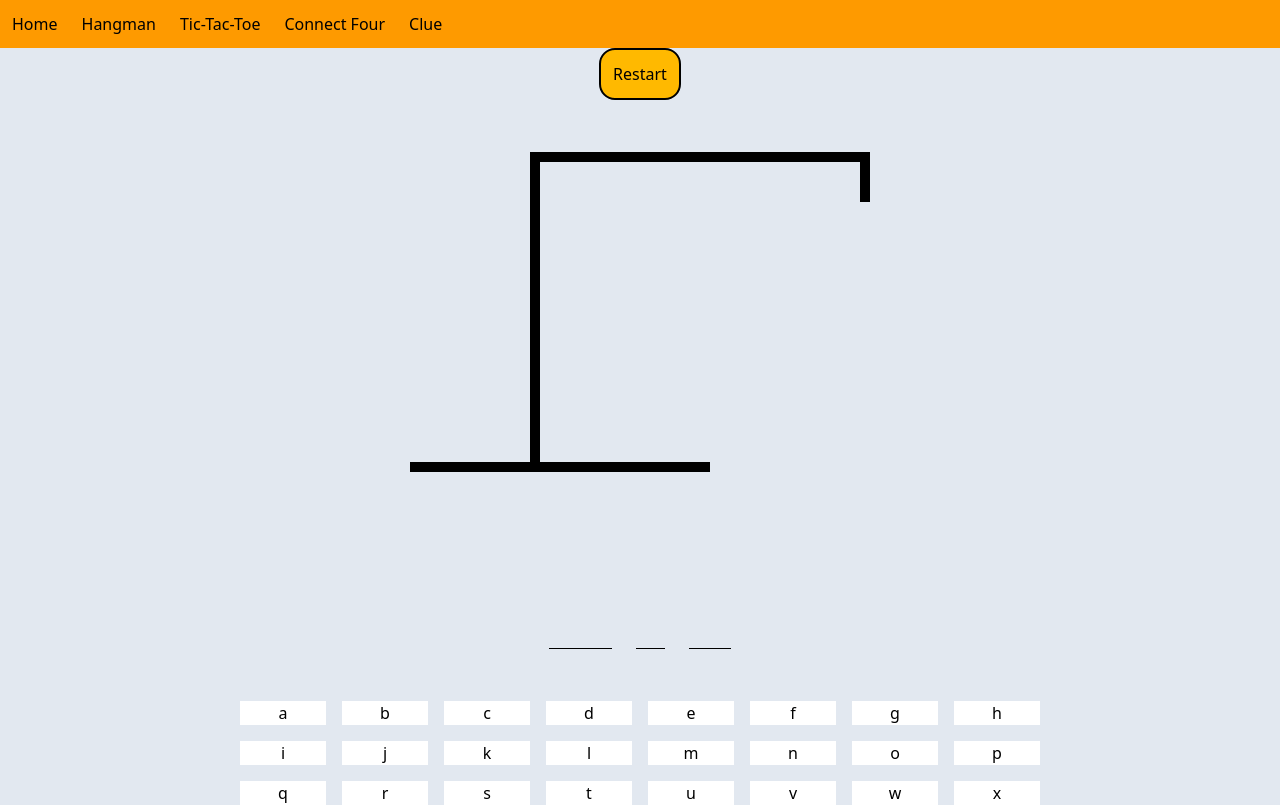
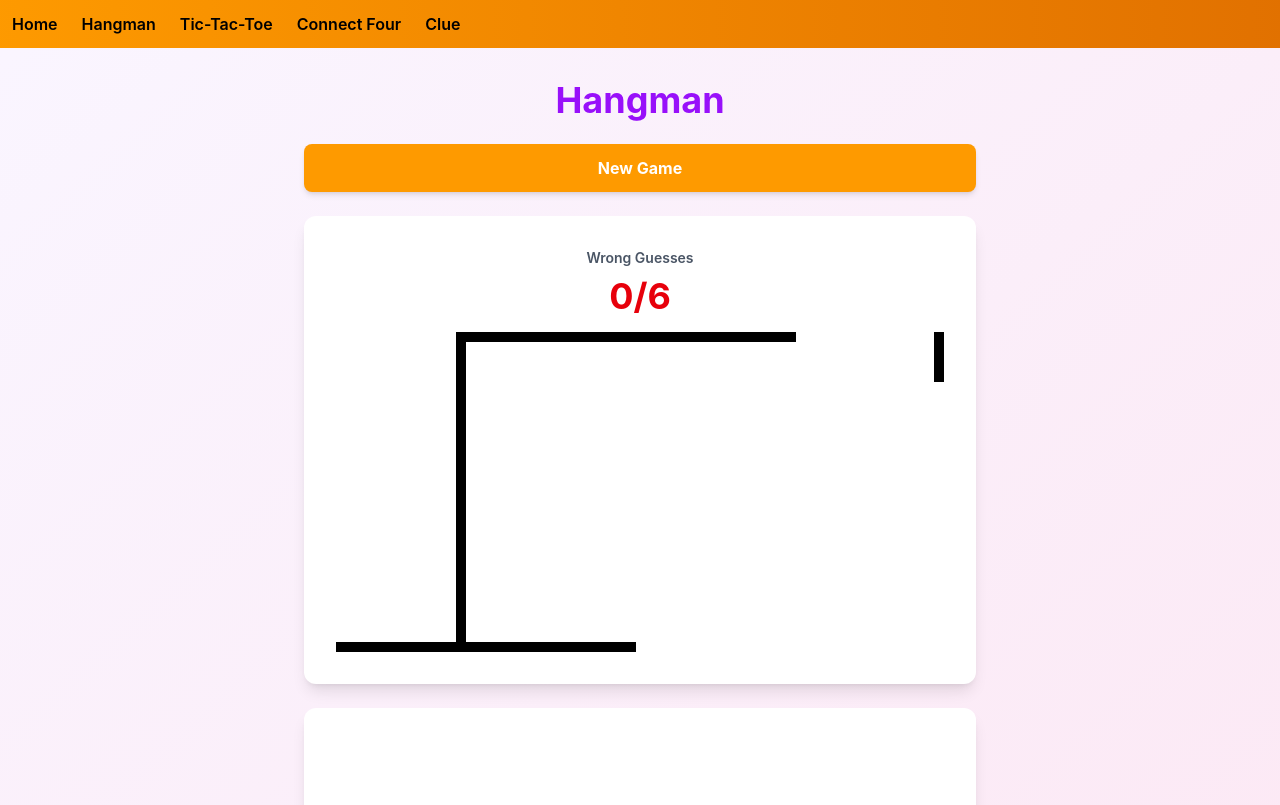
Before and after one commit to JamesDiStef/board-games, a React (Vite) app: page /hangman in a window 1280 px wide. Shown: the top 805 px of the page. Built offline with nearby package versions, Linux system fonts and the light colour scheme; no server answers.

Commit message:
ui improvements

```diff
--- a/src/App.tsx
+++ b/src/App.tsx
@@ -13,9 +13,7 @@ import Home from "./home/Home";
 
 function App() {
   const location = useLocation();
-  console.log(location.pathname);
   const isHome = location.pathname === "/home" || location.pathname === "/";
-  console.log(isHome);
   const [openModal, setOpenModal] = useState(false);
   const [isFirstOpen, setIsFirstOpen] = useState(true);
   const close = () => {
--- a/src/NavBar.tsx
+++ b/src/NavBar.tsx
@@ -8,43 +8,46 @@ const NavBar = () => {
   return (
     <>
       <button
-        className="flex p-3 sm:hidden text-3xl"
+        className="flex p-3 sm:hidden text-3xl text-white bg-amber-600 w-full"
         onClick={() => setIsOpen(!isOpen)}
       >
         <FontAwesomeIcon icon={faBars} />
       </button>
       <nav>
-        <ul className="hidden sm:flex mr-6 py-3 bg-amber-500 w-full">
+        <ul className="hidden sm:flex bg-gradient-to-r from-amber-500 to-amber-600 w-full shadow-lg">
           <li className="ml-3 mr-6">
-            <Link to="/home">Home</Link>
+            <Link to="/home" className="block py-3 font-semibold text-gray-800 hover:text-white transition-colors duration-200">Home</Link>
           </li>
           <li className="mr-6">
-            <Link to="/hangman">Hangman</Link>
+            <Link to="/hangman" className="block py-3 font-semibold text-gray-800 hover:text-white transition-colors duration-200">Hangman</Link>
           </li>
           <li className="mr-6">
-            <Link to="/ticTacToe">Tic-Tac-Toe</Link>
+            <Link to="/ticTacToe" className="block py-3 font-semibold text-gray-800 hover:text-white transition-colors duration-200">Tic-Tac-Toe</Link>
           </li>
           <li className="mr-6">
-            <Link to="/connectFour">Connect Four</Link>
+            <Link to="/connectFour" className="block py-3 font-semibold text-gray-800 hover:text-white transition-colors duration-200">Connect Four</Link>
           </li>
           <li className="mr-6">
-            <Link to="/clue">Clue</Link>
+            <Link to="/clue" className="block py-3 font-semibold text-gray-800 hover:text-white transition-colors duration-200">Clue</Link>
           </li>
         </ul>
 
         {isOpen && (
-          <ul className="block sm:hidden bg-amber-500">
-            <li className="ml-3">
-              <Link to="/ticTacToe">Home</Link>
+          <ul className="block sm:hidden bg-amber-600 space-y-2 p-3">
+            <li>
+              <Link to="/home" className="block py-2 px-3 font-semibold text-white hover:bg-amber-700 rounded transition-colors duration-200">Home</Link>
             </li>
-            <li className="ml-3">
-              <Link to="/hangman">Hangman</Link>
+            <li>
+              <Link to="/hangman" className="block py-2 px-3 font-semibold text-white hover:bg-amber-700 rounded transition-colors duration-200">Hangman</Link>
             </li>
-            <li className="ml-3">
-              <Link to="/ticTacToe">Tic-Tac-Toe</Link>
+            <li>
+              <Link to="/ticTacToe" className="block py-2 px-3 font-semibold text-white hover:bg-amber-700 rounded transition-colors duration-200">Tic-Tac-Toe</Link>
             </li>
-            <li className="ml-3">
-              <Link to="/connectFour">Connect Four</Link>
+            <li>
+              <Link to="/connectFour" className="block py-2 px-3 font-semibold text-white hover:bg-amber-700 rounded transition-colors duration-200">Connect Four</Link>
+            </li>
+            <li>
+              <Link to="/clue" className="block py-2 px-3 font-semibold text-white hover:bg-amber-700 rounded transition-colors duration-200">Clue</Link>
             </li>
           </ul>
         )}
--- a/src/connectFour/ConnectFourBoard.tsx
+++ b/src/connectFour/ConnectFourBoard.tsx
@@ -172,15 +172,24 @@ const ConnectFourBoard = () => {
   }, []);
 
   return (
-    <div className="">
+    <div className="flex flex-col items-center min-h-screen py-8 px-4 bg-gradient-to-br from-yellow-50 to-red-100 gap-6">
+      <div className="w-full max-w-4xl">
+        <h1 className="text-4xl font-bold text-center mb-6 text-red-600">Connect Four</h1>
+
         <button
-        className="border-2 bg-amber-400 rounded-2xl mt-[30px] p-3 ml-[45%]"
           onClick={handleRestart}
+          className="bg-amber-500 hover:bg-amber-600 text-white font-bold rounded-lg px-6 py-3 w-full transition-all duration-200 shadow-md hover:shadow-lg mb-6"
         >
-        Restart
+          New Game
         </button>
-      {isGameOver && <div className="flex justify-center">Game over!!!</div>}
 
+        {isGameOver && (
+          <div className="bg-gradient-to-r from-yellow-400 to-orange-500 text-black font-bold text-center rounded-lg p-4 mb-6 text-xl shadow-lg">
+            🎉 Game Over! 🎉
+          </div>
+        )}
+
+        <div className="flex justify-center bg-blue-600 rounded-xl shadow-2xl p-4">
           <div className="flex justify-center sm:space-x-2">
             {columns.map((column: Column, index: number) => (
               <ConnectFourColumn
@@ -191,6 +200,8 @@ const ConnectFourBoard = () => {
             ))}
           </div>
         </div>
+      </div>
+    </div>
   );
 };
 
--- a/src/global.css
+++ b/src/global.css
@@ -1,7 +1,29 @@
 @import "tailwindcss";
+
+* {
+  @apply transition-colors duration-200;
+}
 
 body {
   background-color: #e2e8f0;
   height: 100vh;
   margin: 0;
+  font-family: -apple-system, BlinkMacSystemFont, 'Segoe UI', 'Roboto', 'Oxygen',
+    'Ubuntu', 'Cantarell', 'Fira Sans', 'Droid Sans', 'Helvetica Neue',
+    sans-serif;
+  -webkit-font-smoothing: antialiased;
+  -moz-osx-font-smoothing: grayscale;
 }
+
+button {
+  @apply disabled:opacity-60 disabled:cursor-not-allowed;
+}
+
+a {
+  @apply text-inherit no-underline;
+}
+
+/* Smooth scrolling */
+html {
+  scroll-behavior: smooth;
+}
--- a/src/hangman/HangmanBoard.tsx
+++ b/src/hangman/HangmanBoard.tsx
@@ -114,45 +114,43 @@ function HangmanBoard() {
   }, []);
 
   return (
-    <div
-      style={{
-        maxWidth: "800px",
-        display: "flex",
-        flexDirection: "column",
-        gap: "2rem",
-        margin: "0 auto",
-        alignItems: "center",
-      }}
+    <div className="flex flex-col items-center min-h-screen py-8 px-4 bg-gradient-to-br from-purple-50 to-pink-100 gap-6">
+      <div className="w-full max-w-2xl">
+        <h1 className="text-4xl font-bold text-center mb-6 text-purple-600">Hangman</h1>
+
+        <button
+          onClick={handleRestart}
+          className="bg-amber-500 hover:bg-amber-600 text-white font-bold rounded-lg px-6 py-3 w-full transition-all duration-200 shadow-md hover:shadow-lg mb-6"
         >
-      <button
-        className="border-2 bg-amber-400 rounded-2xl mb-[20px] p-3"
-        onClick={handleRestart}
-      >
-        Restart
+          New Game
         </button>
+
         {wrongGuesses === 6 && !isWin && (
-        <div
-          style={{
-            fontSize: "2rem",
-            textAlign: "center",
-          }}
-        >
-          You lose :(
+          <div className="bg-red-500 text-white font-bold text-2xl text-center rounded-lg p-4 mb-4 shadow-lg">
+            💀 Game Over - You Lose
           </div>
         )}
         {isWin && wrongGuesses !== 6 && (
-        <div
-          style={{
-            fontSize: "2rem",
-            textAlign: "center",
-          }}
-        >
-          You win!
+          <div className="bg-green-500 text-white font-bold text-2xl text-center rounded-lg p-4 mb-4 shadow-lg">
+            🎉 You Win!
           </div>
         )}
+
+        <div className="bg-white rounded-xl shadow-lg p-8 mb-6">
+          <div className="flex justify-center mb-4">
+            <div className="text-center">
+              <p className="text-sm text-gray-600 font-semibold mb-2">Wrong Guesses</p>
+              <p className="text-4xl font-bold text-red-600">{wrongGuesses}/6</p>
+            </div>
+          </div>
           <HangmanDrawing wrongGuesses={wrongGuesses} />
+        </div>
+
+        <div className="bg-white rounded-xl shadow-lg p-6 mb-6">
           <HangmanWord wordToGuess={wordToGuess} guessedLetters={guessedLetters} />
-      <div style={{ alignSelf: "stretch" }}>
+        </div>
+
+        <div className="bg-white rounded-xl shadow-lg p-6">
           <Keyboard
             handleGuess={handleGuess}
             guessedLetters={guessedLetters}
@@ -160,6 +158,7 @@ function HangmanBoard() {
           />
         </div>
       </div>
+    </div>
   );
 }
 
--- a/src/hangman/Keyboard.tsx
+++ b/src/hangman/Keyboard.tsx
@@ -35,27 +35,30 @@ const alphabet: string[] = [
 
 const Keyboard = ({ guessedLetters, handleGuess, wordToGuess }: Props) => {
   return (
-    <div
-      style={{
-        display: "grid",
-        gridTemplateColumns: "repeat(auto-fit, minmax(75px, 1fr))",
-        gap: "1rem",
-      }}
-    >
-      {alphabet.map((letter) => (
+    <div className="grid grid-cols-auto gap-3 justify-center max-w-2xl mx-auto" style={{ gridTemplateColumns: "repeat(auto-fit, minmax(45px, 1fr))" }}>
+      {alphabet.map((letter) => {
+        const isWrong = guessedLetters.includes(letter) && !wordToGuess.includes(letter);
+        const isCorrect = guessedLetters.includes(letter) && wordToGuess.includes(letter);
+        const isGuessed = guessedLetters.includes(letter);
+
+        return (
           <button
             key={letter}
-          style={{
-            backgroundColor:
-              guessedLetters.includes(letter) && !wordToGuess.includes(letter)
-                ? "blue"
-                : "white",
-          }}
+            disabled={isGuessed}
             onClick={() => handleGuess(letter)}
+            className={`
+              h-12 font-bold text-sm rounded-lg transition-all duration-200 uppercase
+              ${isWrong ? 'bg-red-500 text-white cursor-not-allowed' :
+                isCorrect ? 'bg-green-500 text-white cursor-not-allowed' :
+                isGuessed ? 'bg-gray-300 text-gray-500 cursor-not-allowed' :
+                'bg-white border-2 border-amber-500 text-amber-600 hover:bg-amber-50 active:bg-amber-100 cursor-pointer shadow-sm hover:shadow-md'
+              }
+            `}
           >
             {letter}
           </button>
-      ))}
+        );
+      })}
     </div>
   );
 };
--- a/src/tickTackToe/TickTackToeBoard.tsx
+++ b/src/tickTackToe/TickTackToeBoard.tsx
@@ -81,13 +81,11 @@ const Board = () => {
   };
 
   const handleClick = (squareNumber: number) => {
-    console.log("click", squareNumber);
     if (gameOver) return;
     const nextValue = isPlayerOne ? "X" : "O";
     const nextBoard = board.map((s: Square) =>
       s.num === squareNumber ? { ...s, value: nextValue } : s
     );
-    console.log(nextBoard);
     dispatch(setBoardUpdate(nextBoard));
     dispatch(setIsPlayerOne());
     updateGame({ board: nextBoard });
@@ -97,7 +95,6 @@ const Board = () => {
   const updateGame = async (stuffToPatch: any) => {
     if (userId === "") return;
 
-    console.log(`${api}/ticTacToe/${userId}`);
     const response = await fetch(`${api}/ticTacToe/${userId}`, {
       method: "PATCH",
       headers: {
@@ -105,8 +102,7 @@ const Board = () => {
       },
       body: JSON.stringify(stuffToPatch),
     });
-    const game = response.json();
-    console.log(game);
+    response.json();
   };
 
   const fetchCurrentGame = async () => {
@@ -159,31 +155,24 @@ const Board = () => {
   }, [board]);
 
   return (
-    <div
-      style={{
-        marginTop: "30px",
-        display: "flex",
-        flexDirection: "column",
-        justifyContent: "center",
-        alignItems: "center",
-      }}
+    <div className="flex flex-col justify-center items-center min-h-screen py-8 px-4 bg-gradient-to-br from-blue-50 to-indigo-100">
+      <div className="bg-white rounded-2xl shadow-2xl p-8 max-w-md w-full">
+        <h1 className="text-4xl font-bold text-center mb-8 text-blue-600">Tic Tac Toe</h1>
+
+        <button
+          onClick={handleRestart}
+          className="bg-amber-500 hover:bg-amber-600 text-white font-bold rounded-lg mb-8 p-3 w-full transition-all duration-200 shadow-md hover:shadow-lg"
         >
-      <button
-        className="border-2 bg-amber-400 rounded-2xl mb-[20px] p-3"
-        onClick={handleRestart}
-      >
-        Restart
+          Restart Game
         </button>
-      {gameOver && <p>Game over!!!!</p>}
 
-      <div
-        style={{
-          display: "grid",
-          gridTemplateColumns: "repeat(3, 100px)",
-          rowGap: "10px",
-          columnGap: "10px",
-        }}
-      >
+        {gameOver && (
+          <div className="bg-gradient-to-r from-yellow-400 to-yellow-500 text-black font-bold text-center rounded-lg p-4 mb-6 text-lg shadow-md">
+            🎉 Game Over! 🎉
+          </div>
+        )}
+
+        <div className="grid grid-cols-3 gap-3 mb-4">
           {board.map((s: Square) => (
             <Square
               key={s.num}
@@ -194,6 +183,7 @@ const Board = () => {
           ))}
         </div>
       </div>
+    </div>
   );
 };
 
```
Also changed, not shown: src/MobileNav.tsx (+20 -18 lines), src/connectFour/ConnectFourColumn.tsx (+10 -7 lines), src/home/Home.tsx (+7 -6 lines), src/tickTackToe/Square.tsx (+14 -14 lines), 1 other file (tests, documents, lock files or other folders). Lines whose indentation alone changed are shown as unchanged.
